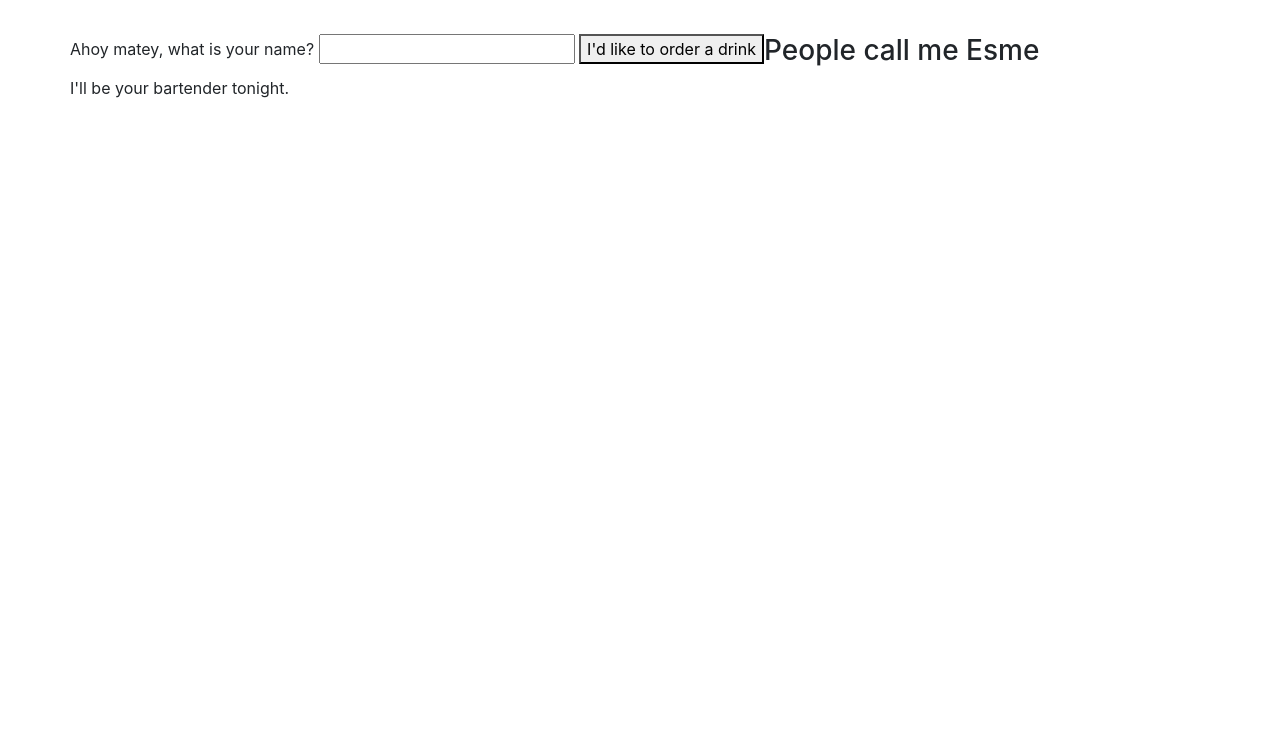
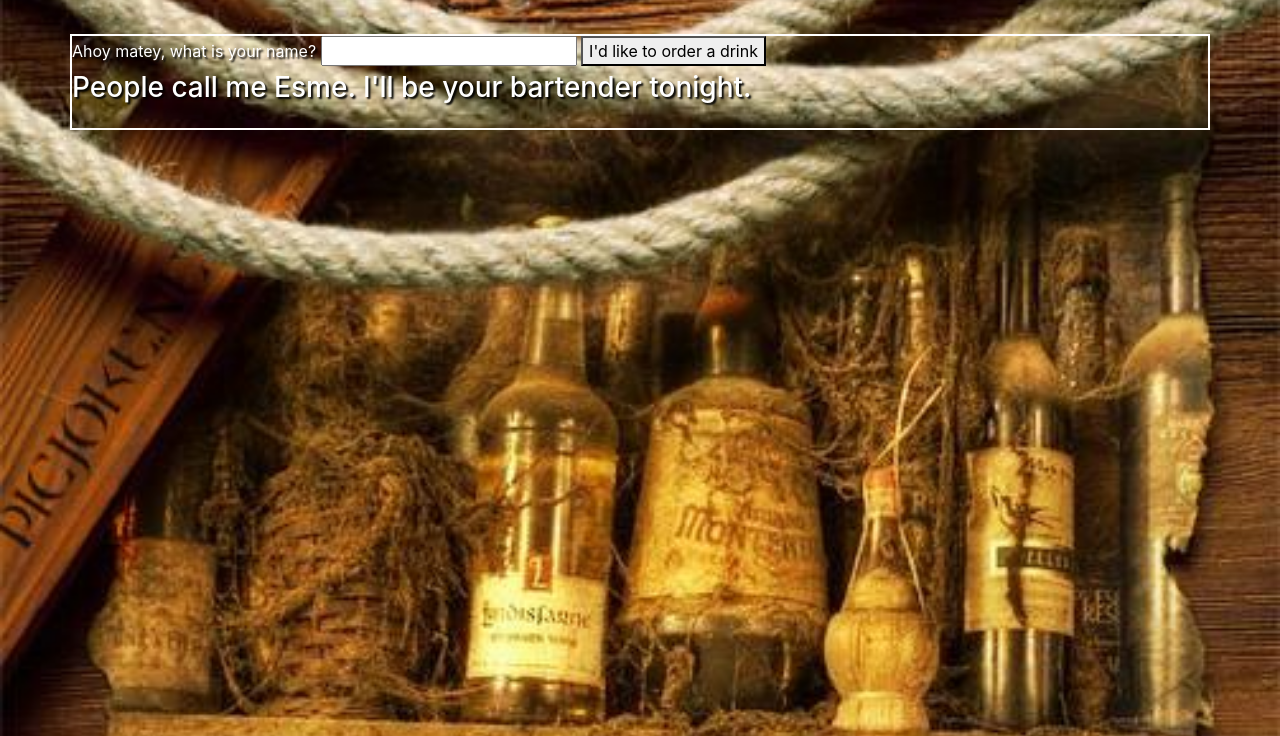
Before and after one commit to patrickford/pirateBartender, a plain HTML site: page index.html in a window 1280 px wide. Shown: the part 64-800 px from the top of the page. Drawn offline with nearby package versions, Linux system fonts and the light colour scheme.

Commit message:
add background and change font

```diff
--- a/bartender.js
+++ b/bartender.js
@@ -53,7 +53,7 @@ $(document).ready(function() {
 
   //function for worker to make an introduction
   Worker.prototype.whoIs = function () {
-    var introduction = "<h3>People call me " + this.name + " </h3><p>I'll be your bartender tonight.</p>";
+    var introduction = "<h3>People call me " + this.name + ". I'll be your bartender tonight.</h3>";
     $("#intro").append(introduction);
   };
 
--- a/index.html
+++ b/index.html
@@ -17,7 +17,7 @@
       <h1>Welcome to Smuggler's Cove</h1>
     </header>
     <main id="Questions">
-      <div class="container">
+      <div class="container" id="pirateBar">
         <div class="row">
           <form id="orderOptions">
             <div id="preferences" class="form-group"></div><!--form-group-->
--- a/main.css
+++ b/main.css
@@ -16,3 +16,19 @@ select {
 #results {
     margin-top: 15px;
 }
+body {
+    background-image: url("piratebar.jpg");
+    background-size: cover;
+    background-repeat: no-repeat;
+}
+#pirateBar {
+    border: 2px solid white;
+}
+h1, label, h3, h5 {
+    color: white;
+    text-shadow: 2px 2px 2px black;
+    text-align: center;
+}
+#intro {
+    text-align: center;
+}
```
Also changed, not shown: piratebar.jpg (added).
